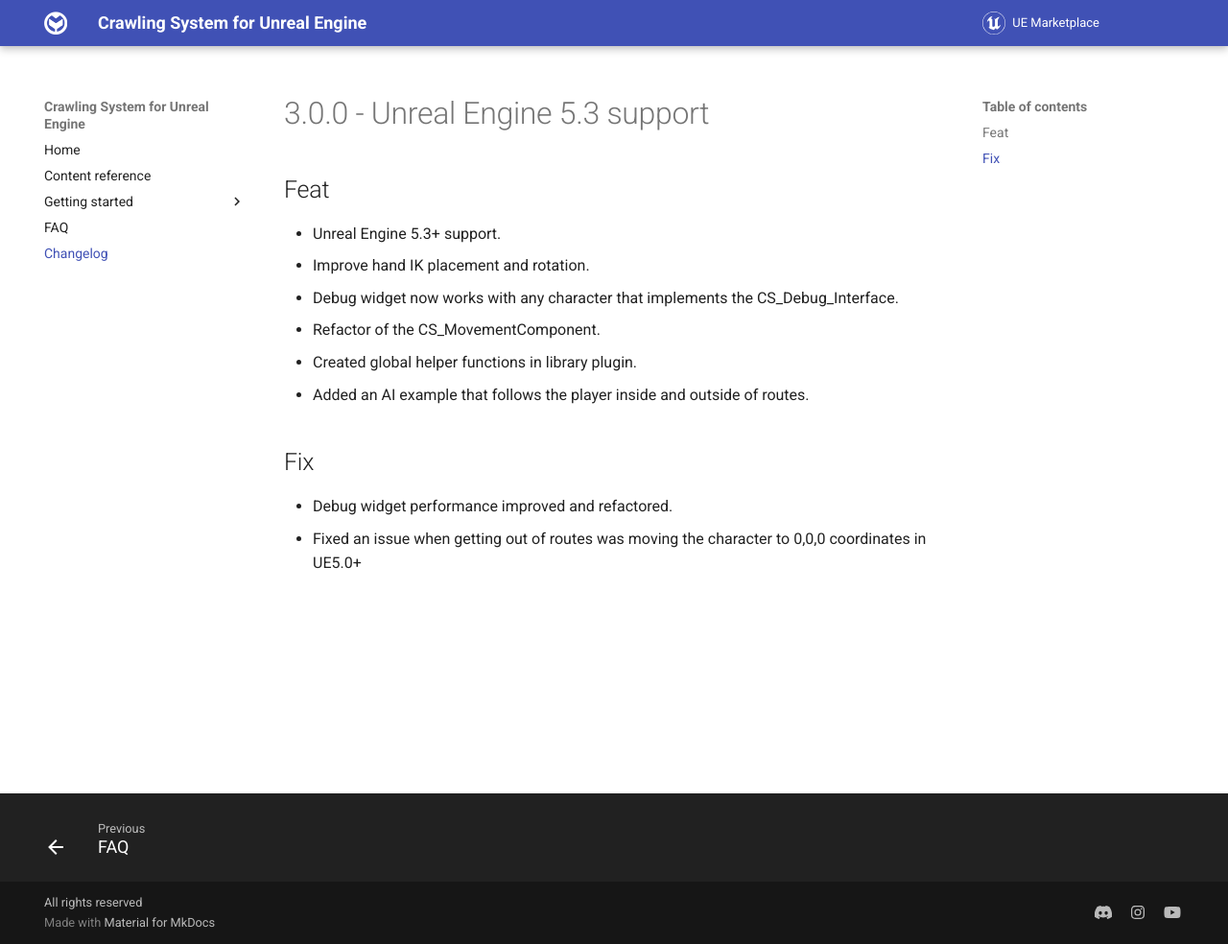
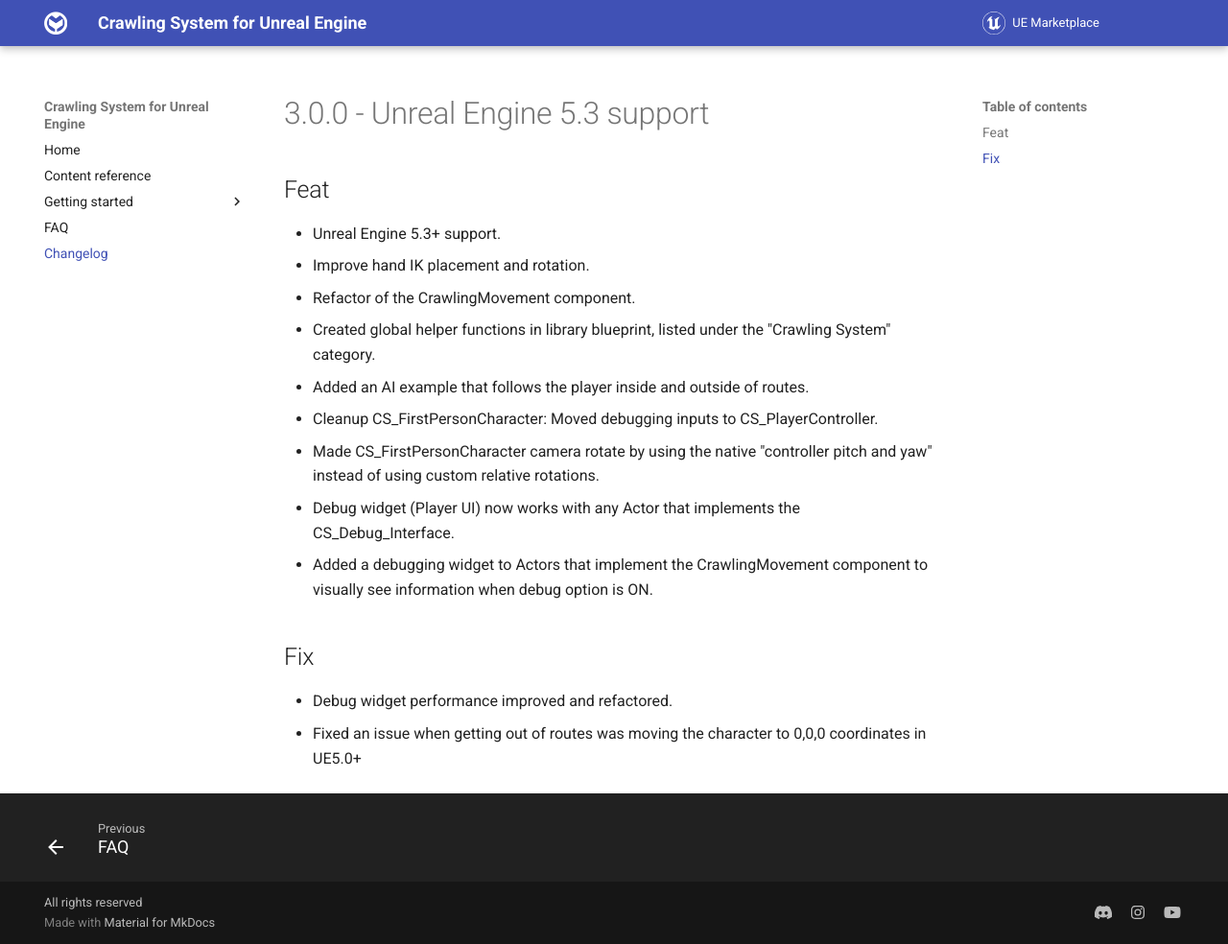
Before and after one commit to nesjett/unreal-engine-crawling-system, an MkDocs documentation site: the page built from docs/CHANGELOG.md, in a window 1280 px wide and 984 px high. Shown: the whole window at 96% size. Built offline with MkDocs 1.6.1 and Material for MkDocs 9.7.7, drawn with Linux system fonts in a browser that asks for light colours.

Commit message:
feat: add more release notes

```diff
--- a/docs/CHANGELOG.md
+++ b/docs/CHANGELOG.md
@@ -3,10 +3,13 @@
 ## Feat
 - Unreal Engine 5.3+ support.
 - Improve hand IK placement and rotation.
-- Debug widget now works with any character that implements the CS_Debug_Interface.
-- Refactor of the CS_MovementComponent.
-- Created global helper functions in library plugin.
+- Refactor of the CrawlingMovement component.
+- Created global helper functions in library blueprint, listed under the "Crawling System" category.
 - Added an AI example that follows the player inside and outside of routes.
+- Cleanup CS_FirstPersonCharacter: Moved debugging inputs to CS_PlayerController.
+- Made CS_FirstPersonCharacter camera rotate by using the native "controller pitch and yaw" instead of using custom relative rotations.
+- Debug widget (Player UI) now works with any Actor that implements the CS_Debug_Interface.
+- Added a debugging widget to Actors that implement the CrawlingMovement component to visually see information when debug option is ON.
 
 ## Fix
 - Debug widget performance improved and refactored.
```
